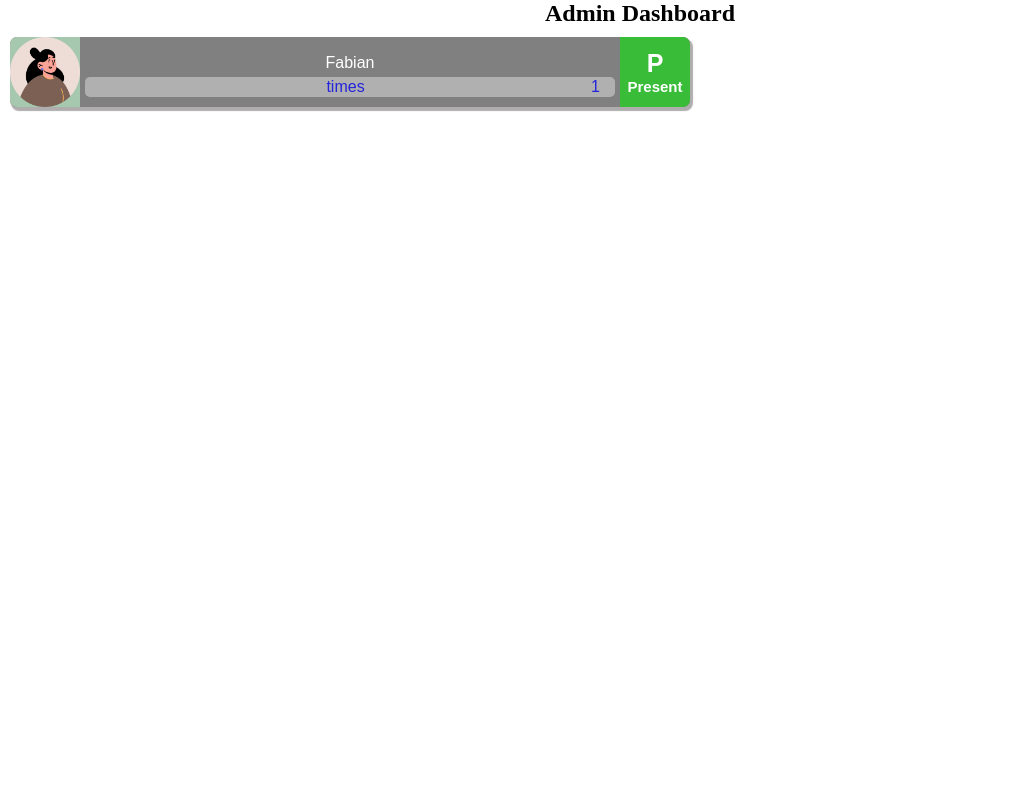
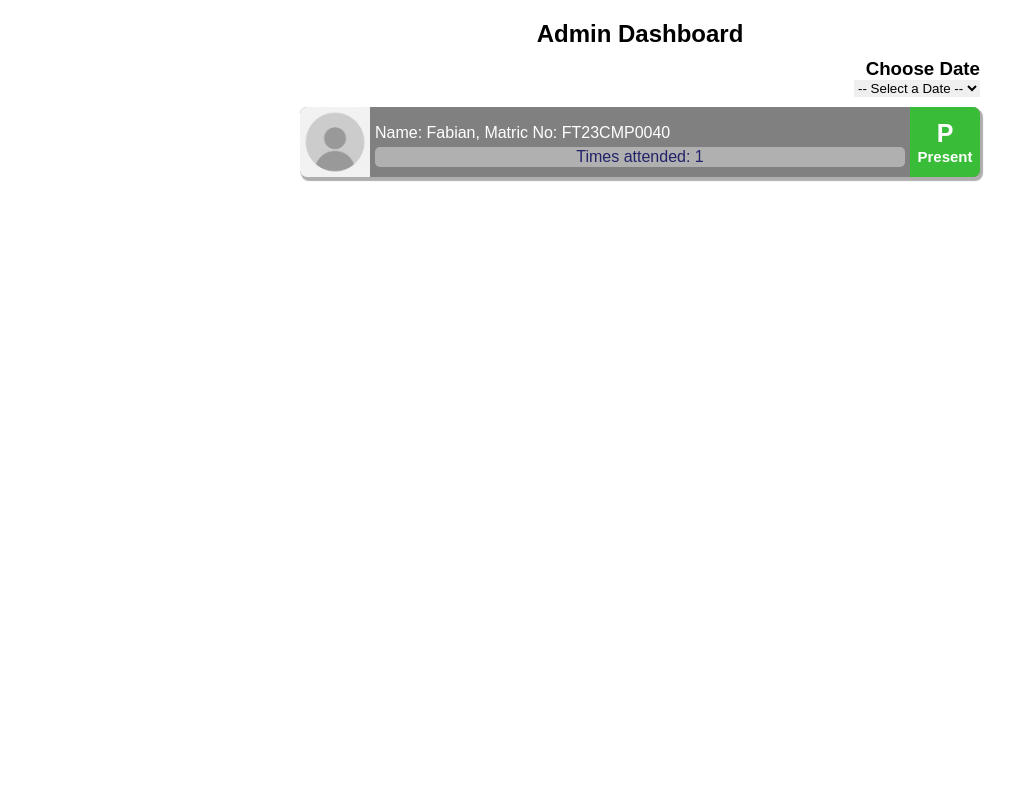
Before and after one commit to Fector101/simple-webauthn-mongodb, a Node server app: template public/views/admin-dashboard.ejs in a window 1280 px wide. Shown: the whole page, without its empty margins (0-1036 px from the left). Run offline with Node 20, Linux system fonts and the light colour scheme; the template is opened without the code that fills it, so the values that code supplies are empty; some libraries are stand-ins or nearby versions.

Commit message:
admin dashboard 1

```diff
--- a/public/css/student-dashboard.css
+++ b/public/css/student-dashboard.css
@@ -4,11 +4,19 @@
     box-sizing: border-box;
 }
 body{
-    text-align: center;
+    display: flex;
+    flex-direction: column;
+    align-items: center;
+    padding: 20px;
+    width: 100vw;
+    /* background: #000; */
+    font-family: sans-serif;
 }
 .all-student-data{
+    display: flex;
+  flex-direction: column;
     padding: 10px;
-    font-family: sans-serif;
+    width: 700px;
     max-width: 700px;
 }
 .student-info{
@@ -41,7 +49,7 @@ body{
 }
 .student-info .times-attended{
     background-color: #b0b0b0;
-    color: #2424dd;
+    color: #22226a;
     display: flex;
     height: max-content;
     align-items: center;
@@ -121,3 +129,9 @@ button:hover {
     height: 60px;
     animation: spin 2s linear infinite;
 }
+.align-right{
+    align-self: flex-end;
+}
+.margin-btm-10px{
+    margin-bottom: 10px;
+}
--- a/public/views/admin-dashboard.ejs
+++ b/public/views/admin-dashboard.ejs
@@ -9,15 +9,18 @@
     <!-- <div class="container"> -->
         <h2>Admin Dashboard</h2>
         <div class="all-student-data">
+            <h3     class="align-right">Choose Date</h3>
+            <select class="align-right margin-btm-10px">
+                <option value="">-- Select a Date --</option>
+            </select>
             <!-- <img src="https://avatar.iran.liara.run/public"> -->
 
             <div class="student-info">
-                <img src="../imgs/img.png">
+                <img src="../imgs/user.jpg">
                 <div class="student-data">
-                    <p class="name">Fabian</p>
+                    <p class="name">Name: Fabian, Matric No: FT23CMP0040</p>
                     <div class="times-attended">
-                        <p>times</p>
-                        <p>1</p>
+                        <p>Times attended: 1</p>
                     </div>
                 </div>
 
```
Also changed, not shown: public/imgs/user.jpg (added).
